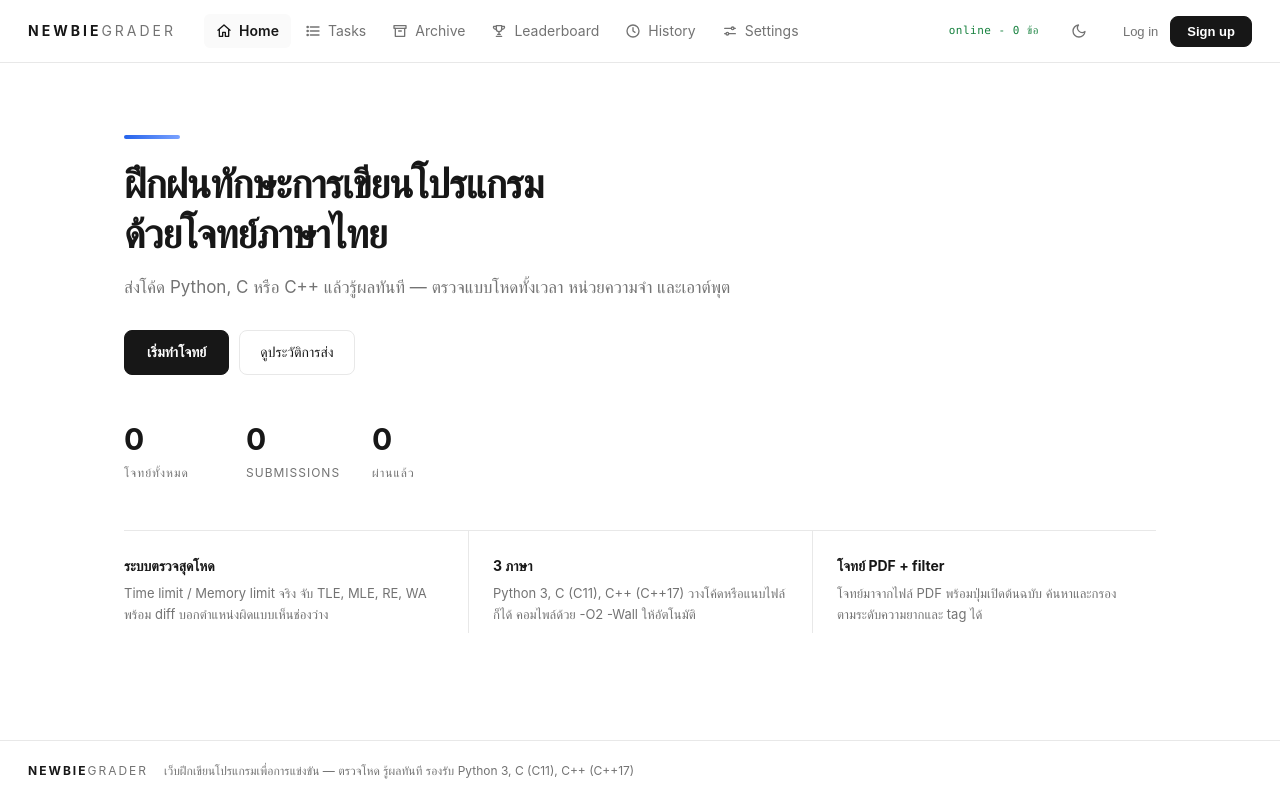
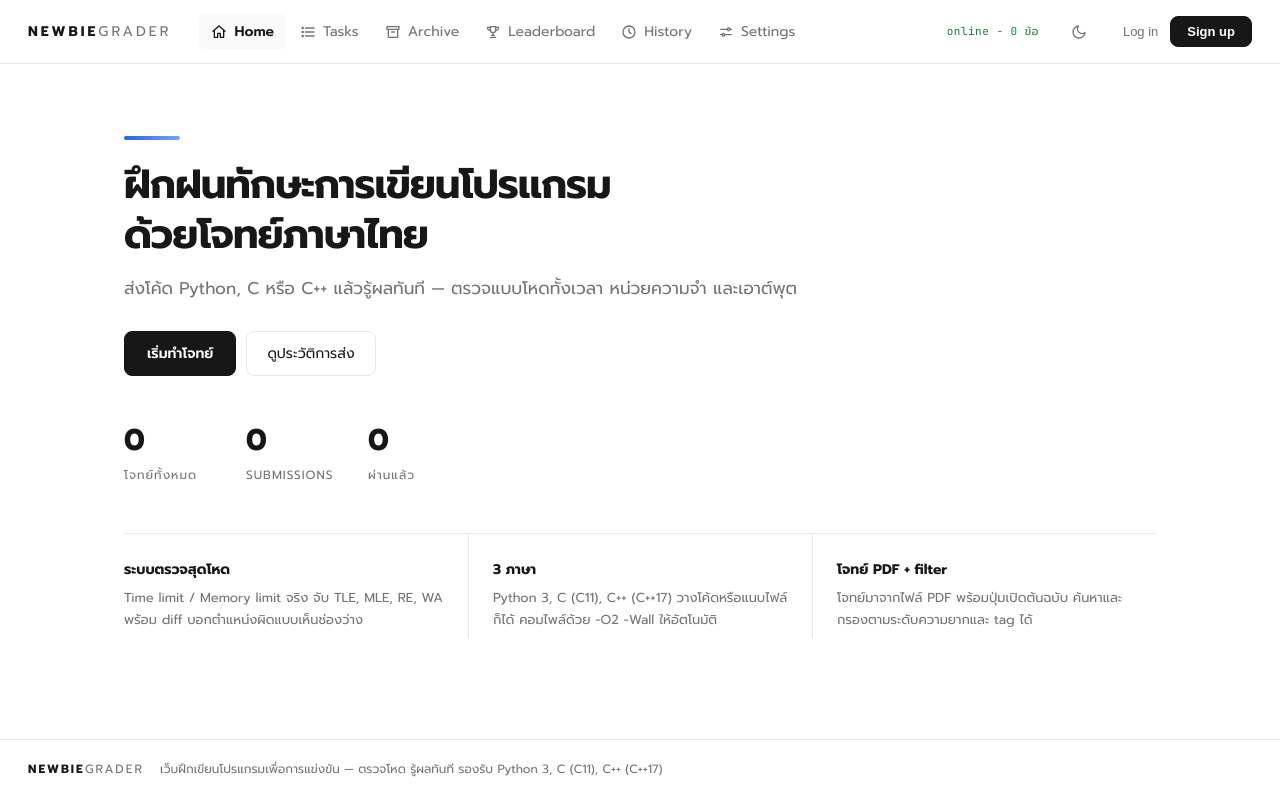
Before and after one commit to n3wbiekkkk/Newbiegrader, a FastAPI app: page / in a window 1280 px wide. Run offline with FastAPI, Linux system fonts and the light colour scheme; data that the repository does not hold is empty.

Commit message:
Prompt + JetBrains Mono fonts

```diff
--- a/static/index.html
+++ b/static/index.html
@@ -4,7 +4,10 @@
 <meta charset="utf-8">
 <meta name="viewport" content="width=device-width, initial-scale=1">
 <title>Newbiegrader — ฝึกเขียนโปรแกรมด้วยโจทย์ภาษาไทย</title>
-<link rel="stylesheet" href="/styles.css?v=4">
+<link rel="preconnect" href="https://fonts.googleapis.com">
+<link rel="preconnect" href="https://fonts.gstatic.com" crossorigin>
+<link rel="stylesheet" href="https://fonts.googleapis.com/css2?family=Prompt:wght@300;400;500;600;700&family=JetBrains+Mono:wght@400;600;700&display=swap">
+<link rel="stylesheet" href="/styles.css?v=5">
 </head>
 <body>
 <svg width="0" height="0" style="position:absolute" aria-hidden="true">
--- a/static/styles.css
+++ b/static/styles.css
@@ -11,7 +11,8 @@
   --yellow: #a16207;
   --magenta: #7e22ce;
   --red: #dc2626;
-  --mono: ui-monospace, "SF Mono", "Cascadia Code", Menlo, Consolas, monospace;
+  --mono: "JetBrains Mono", "Prompt", ui-monospace, "SF Mono", "Cascadia Code", Menlo, Consolas, monospace;
+  --sans: "Prompt", -apple-system, BlinkMacSystemFont, "Segoe UI", sans-serif;
   --on-acc: #fff;
   --field: #fff;
   --card: #ffffff;
@@ -73,8 +74,8 @@ button, a, input, select, textarea { transition: border-color .15s ease, backgro
 .rank-3 { background: #f0c8a0; border-color: #d69a63; color: #6b3d16; }
 body {
   margin: 0; background: var(--bg); color: var(--text);
-  font-family: -apple-system, BlinkMacSystemFont, "Segoe UI", sans-serif;
-  font-size: 14px; line-height: 1.6;
+  font-family: var(--sans);
+  font-size: 15px; line-height: 1.65;
   min-height: 100vh; display: flex; flex-direction: column;
   -webkit-font-smoothing: antialiased;
 }
```
